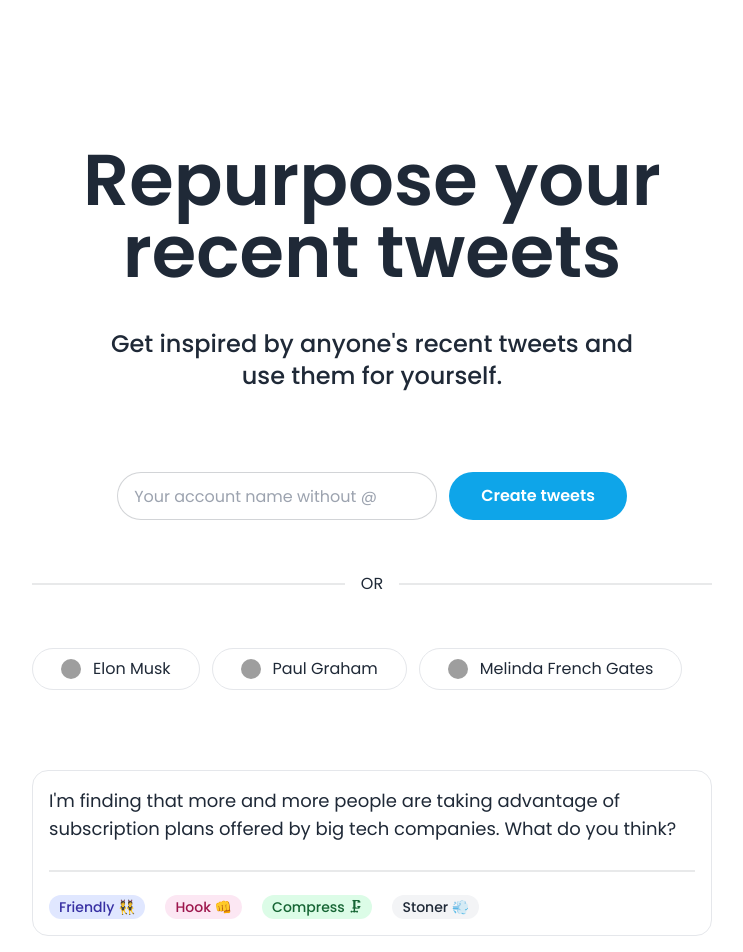
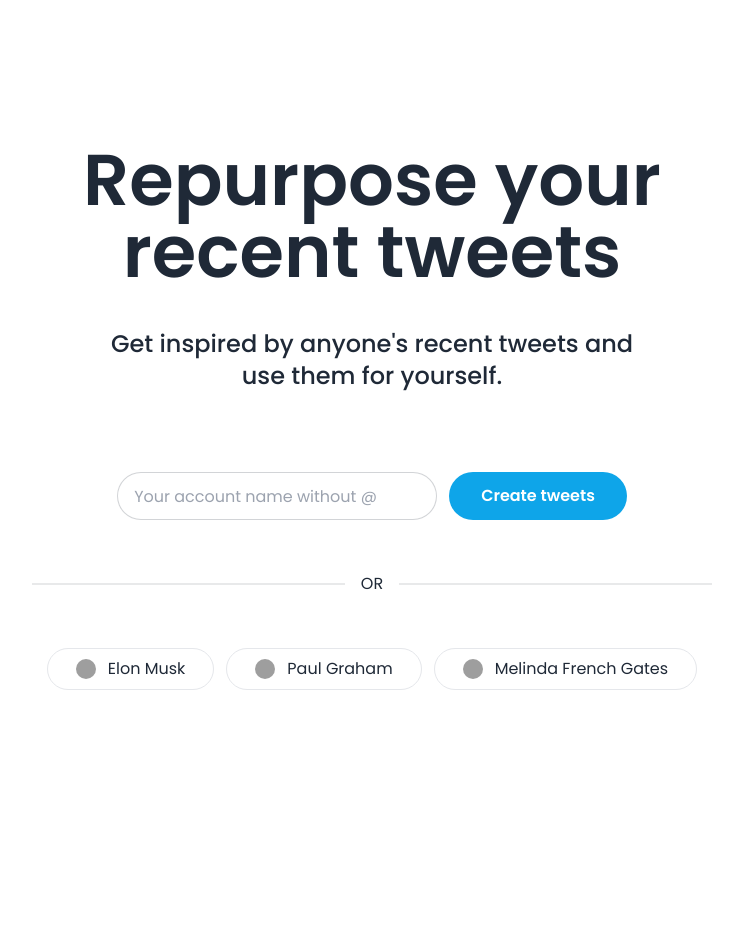
Before and after one commit to taishikato/repurpose-tweet, a Next.js app: page / in a window 1280 px wide. Shown: the top 952 px of the page, without its empty margins (268-1011 px from the left). After the commit the page ends 834 px from the top, so only its background shows below. Built offline with nearby package versions, Linux system fonts and the light colour scheme; grey boxes are pictures that could not be loaded.

Commit message:
fix some stuff

```diff
--- a/app/MainContent.tsx
+++ b/app/MainContent.tsx
@@ -27,9 +27,10 @@
 ];
 
 export const MainContent = () => {
-  const [newTweet, setNewTweet] = useState([
-    "I'm finding that more and more people are taking advantage of subscription plans offered by big tech companies. What do you think?",
-  ]);
+  // const [newTweet, setNewTweet] = useState([
+  //   "I'm finding that more and more people are taking advantage of subscription plans offered by big tech companies. What do you think?",
+  // ]);
+  const [newTweet, setNewTweet] = useState([]);
   const [loading, setLoading] = useState(false);
   const [accountName, setAccountName] = useState<string | null>(null);
   const [loadingBigAccount, setLoadingBigAccount] = useState(false);
@@ -62,6 +63,7 @@
               setLoading(true);
               await fetchTweets(accountName);
             } catch (err) {
+            } finally {
               setLoading(false);
             }
           }}
@@ -69,6 +71,7 @@
         >
           <input
             type="text"
+            name="accountName"
             placeholder="Your account name without @"
             className="w-full max-w-xs rounded-full input input-bordered"
             onChange={(e) => {
@@ -90,7 +93,7 @@
         </form>
       </div>
       <div className="my-14 divider">OR</div>
-      <div className="flex flex-wrap gap-3 mb-20">
+      <div className="flex flex-wrap justify-center gap-3 mb-20">
         {bigAccounts.map((v) => {
           return (
             <button
```
